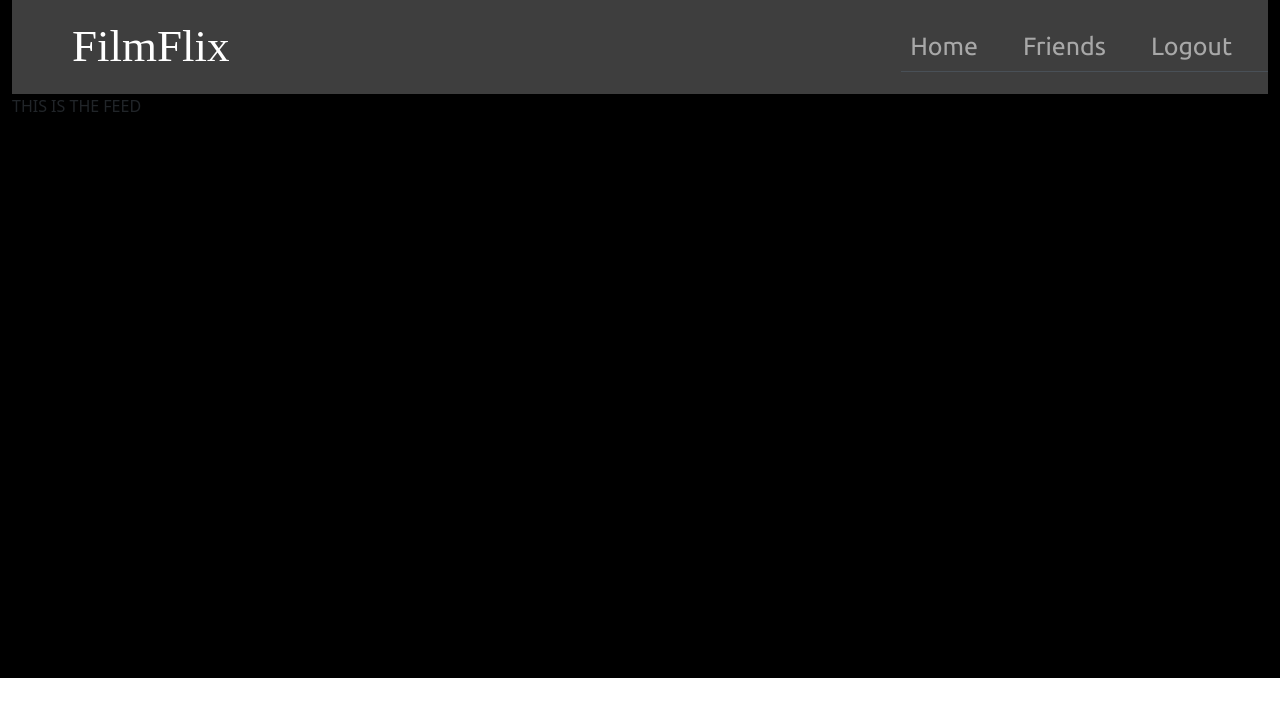
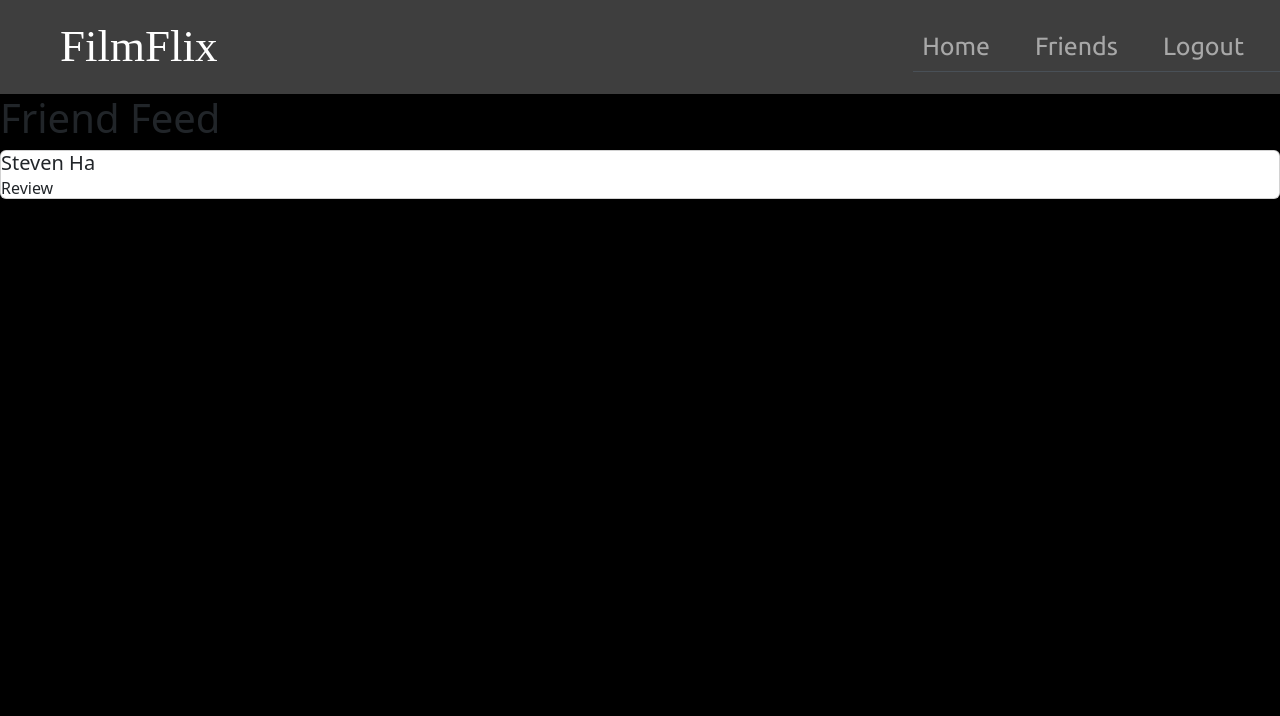
Before and after one commit to tahmid-23/FilmFlix, a React (Vite) app in the folder frontend/: page /feed in a window 1280 px wide. Shown: the top 716 px of the page. Built offline with nearby package versions, Linux system fonts and the light colour scheme; a web font is replaced by a local one.

Commit message:
fixed a bunch of things

```diff
--- /dev/null
+++ b/frontend/src/main.css
@@ -0,0 +1,7 @@
+.container-fluid {
+  width: 100vw;
+  height: 100vh;
+  background-color: black;
+  padding-left: 0;
+  padding-right: 0;
+}
--- a/frontend/src/pages/Feed.tsx
+++ b/frontend/src/pages/Feed.tsx
@@ -1,27 +1,18 @@
-import {Container, Row, Col, Button} from 'react-bootstrap'
-import MainNav from '../components/MainNav'
-
-
+import { Container } from 'react-bootstrap';
+import '../main.css';
+import MainNav from '../components/MainNav';
+import FeedBox from '../components/FeedBox';
 
 // Add typing for props when necessary
-export default function Feed({props}: any) {
+export default function Feed({ props }: any) {
+  return (
+    <>
+      <Container fluid>
+        <MainNav page="Feed"></MainNav>
 
-    return (
-        <>
-        <Container
-            className=""
-            style={{
-            width: '100vw',
-            height: '53vw',
-            backgroundColor: 'black',
-            margin: 0
-        }}
-        fluid>
-            <MainNav page="Feed"></MainNav>
-
-
-            <p>THIS IS THE FEED</p>
-        </Container>
-        </>
-    )
+        <h1>Friend Feed</h1>
+        <FeedBox />
+      </Container>
+    </>
+  );
 }
--- a/frontend/src/pages/LandingPage.tsx
+++ b/frontend/src/pages/LandingPage.tsx
@@ -1,6 +1,5 @@
 import { Container } from 'react-bootstrap';
 import MainNav from '../components/MainNav';
-import FeedBox from '../components/FeedBox';
 
 // Add typing for props when necessary
 export default function LandingPage({ props }: any) {
@@ -17,7 +16,6 @@ export default function LandingPage({ props }: any) {
         fluid
       >
         <MainNav page="LandingPage"></MainNav>
-        <FeedBox />
       </Container>
     </>
   );
```
